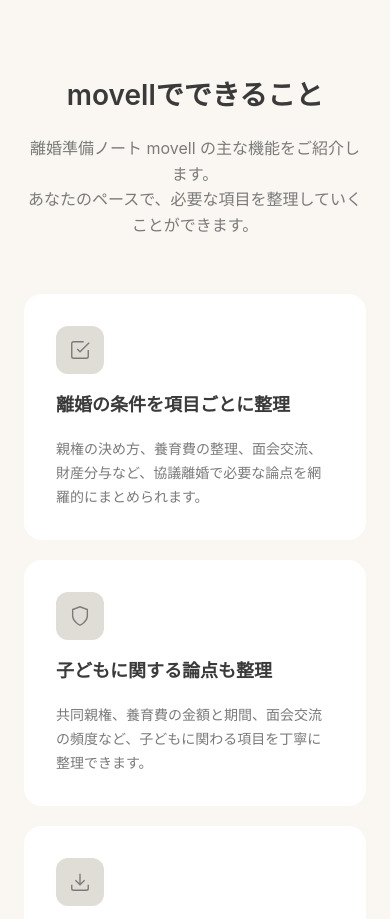
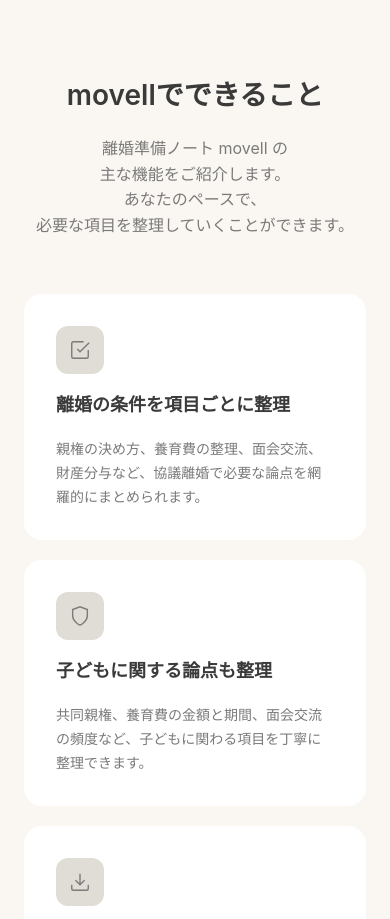
Before and after one commit to balloonsongs/movell-site, a plain HTML site: page index.html in a window 390 px wide. Shown: the part 2420-3339 px from the top of the page. Drawn offline with Linux system fonts and the light colour scheme.

Commit message:
fix: mobile line breaks in movellでできること section-desc

```diff
--- a/index.html
+++ b/index.html
@@ -349,7 +349,7 @@
 <!-- できること -->
 <section>
   <h2 class="section-title">movellでできること</h2>
-  <p class="section-desc">離婚準備ノート movell の主な機能をご紹介します。<br>あなたのペースで、必要な項目を整理していくことができます。</p>
+  <p class="section-desc">離婚準備ノート movell の<br class="sp-br">主な機能をご紹介します。<br>あなたのペースで、<br class="sp-br">必要な項目を整理していくことができます。</p>
   <div class="grid-3">
     <div class="card">
       <div class="icon-wrap">
```
